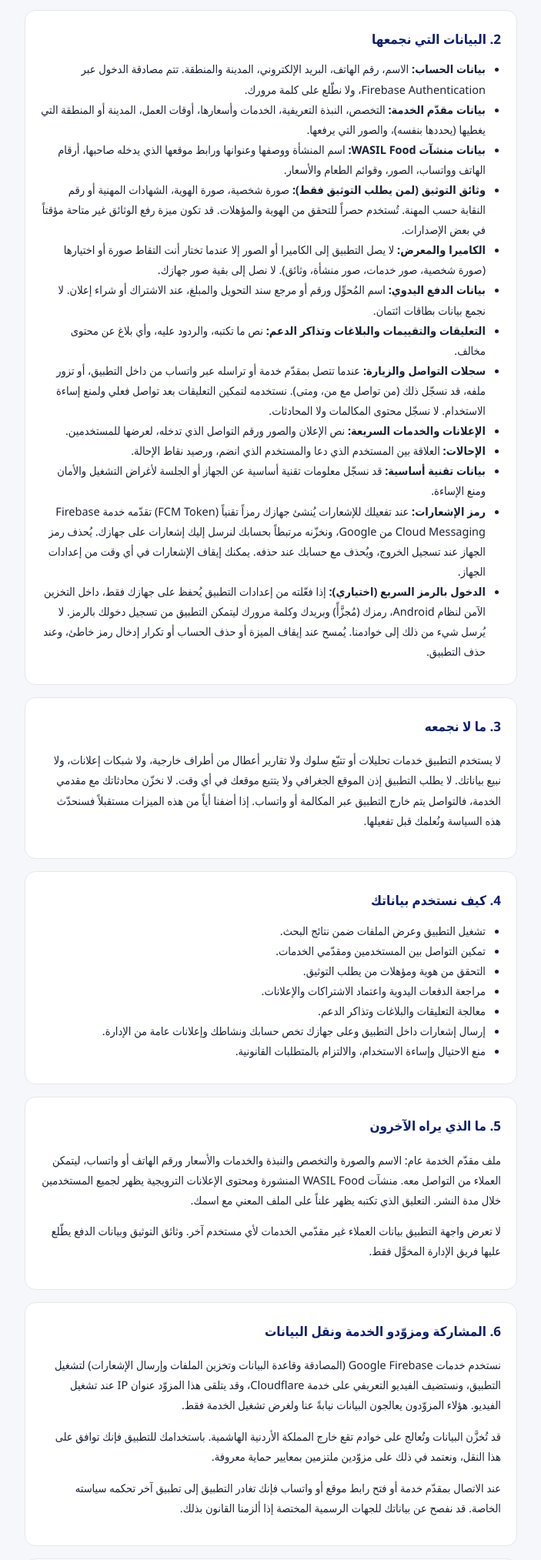
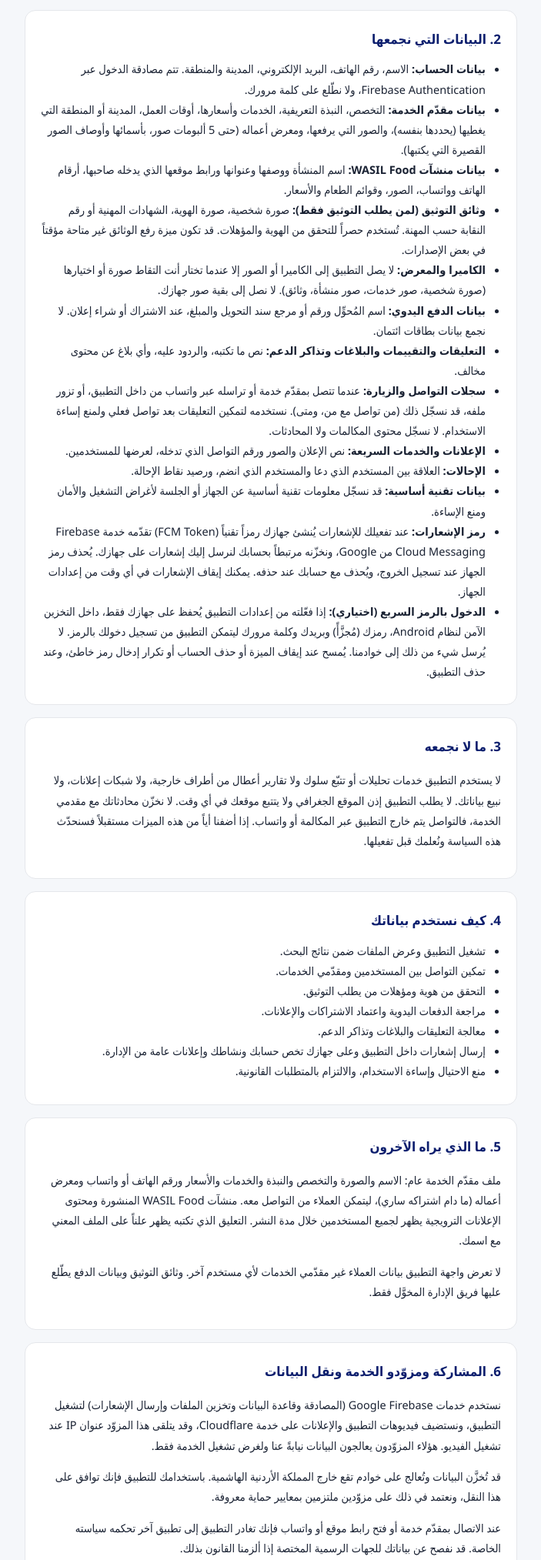
Before and after one commit to maloohm-collab/wasil-legal, a plain HTML site: page index.html in a window 1280 px wide. Shown: the part 525-2552 px from the top of the page at 77% size, without its empty margins (288-991 px from the left). Drawn offline with Linux system fonts and the light colour scheme.

Commit message:
Update privacy policy with new information

```diff
--- a/index.html
+++ b/index.html
@@ -63,7 +63,7 @@
   <div class="logo">W</div>
   <h1>سياسة الخصوصية</h1>
   <p>تطبيق WASIL — منصة خدمات ذكية في الأردن</p>
-  <div class="updated">آخر تحديث: 23 أكتوبر 2026</div>
+  <div class="updated">آخر تحديث: 6 نوفمبر 2026</div>
 </header>
 
 <main>
@@ -78,7 +78,7 @@
     <h2>2. البيانات التي نجمعها</h2>
     <ul>
       <li><strong>بيانات الحساب:</strong> الاسم، رقم الهاتف، البريد الإلكتروني، المدينة والمنطقة. تتم مصادقة الدخول عبر Firebase Authentication، ولا نطّلع على كلمة مرورك.</li>
-      <li><strong>بيانات مقدّم الخدمة:</strong> التخصص، النبذة التعريفية، الخدمات وأسعارها، أوقات العمل، المدينة أو المنطقة التي يغطيها (يحددها بنفسه)، والصور التي يرفعها.</li>
+      <li><strong>بيانات مقدّم الخدمة:</strong> التخصص، النبذة التعريفية، الخدمات وأسعارها، أوقات العمل، المدينة أو المنطقة التي يغطيها (يحددها بنفسه)، والصور التي يرفعها، ومعرض أعماله (حتى 5 ألبومات صور، بأسمائها وأوصاف الصور القصيرة التي يكتبها).</li>
       <li><strong>بيانات منشآت WASIL Food:</strong> اسم المنشأة ووصفها وعنوانها ورابط موقعها الذي يدخله صاحبها، أرقام الهاتف وواتساب، الصور، وقوائم الطعام والأسعار.</li>
       <li><strong>وثائق التوثيق (لمن يطلب التوثيق فقط):</strong> صورة شخصية، صورة الهوية، الشهادات المهنية أو رقم النقابة حسب المهنة. تُستخدم حصراً للتحقق من الهوية والمؤهلات. قد تكون ميزة رفع الوثائق غير متاحة مؤقتاً في بعض الإصدارات.</li>
       <li><strong>الكاميرا والمعرض:</strong> لا يصل التطبيق إلى الكاميرا أو الصور إلا عندما تختار أنت التقاط صورة أو اختيارها (صورة شخصية، صور خدمات، صور منشأة، وثائق). لا نصل إلى بقية صور جهازك.</li>
@@ -113,13 +113,13 @@
 
   <div class="card">
     <h2>5. ما الذي يراه الآخرون</h2>
-    <p>ملف مقدّم الخدمة عام: الاسم والصورة والتخصص والنبذة والخدمات والأسعار ورقم الهاتف أو واتساب، ليتمكن العملاء من التواصل معه. منشآت WASIL Food المنشورة ومحتوى الإعلانات الترويجية يظهر لجميع المستخدمين خلال مدة النشر. التعليق الذي تكتبه يظهر علناً على الملف المعني مع اسمك.</p>
+    <p>ملف مقدّم الخدمة عام: الاسم والصورة والتخصص والنبذة والخدمات والأسعار ورقم الهاتف أو واتساب ومعرض أعماله (ما دام اشتراكه ساري)، ليتمكن العملاء من التواصل معه. منشآت WASIL Food المنشورة ومحتوى الإعلانات الترويجية يظهر لجميع المستخدمين خلال مدة النشر. التعليق الذي تكتبه يظهر علناً على الملف المعني مع اسمك.</p>
     <p>لا تعرض واجهة التطبيق بيانات العملاء غير مقدّمي الخدمات لأي مستخدم آخر. وثائق التوثيق وبيانات الدفع يطّلع عليها فريق الإدارة المخوَّل فقط.</p>
   </div>
 
   <div class="card">
     <h2>6. المشاركة ومزوّدو الخدمة ونقل البيانات</h2>
-    <p>نستخدم خدمات Google Firebase (المصادقة وقاعدة البيانات وتخزين الملفات وإرسال الإشعارات) لتشغيل التطبيق، ونستضيف الفيديو التعريفي على خدمة Cloudflare، وقد يتلقى هذا المزوّد عنوان IP عند تشغيل الفيديو. هؤلاء المزوّدون يعالجون البيانات نيابةً عنا ولغرض تشغيل الخدمة فقط.</p>
+    <p>نستخدم خدمات Google Firebase (المصادقة وقاعدة البيانات وتخزين الملفات وإرسال الإشعارات) لتشغيل التطبيق، ونستضيف فيديوهات التطبيق والإعلانات على خدمة Cloudflare، وقد يتلقى هذا المزوّد عنوان IP عند تشغيل الفيديو. هؤلاء المزوّدون يعالجون البيانات نيابةً عنا ولغرض تشغيل الخدمة فقط.</p>
     <p>قد تُخزَّن البيانات وتُعالج على خوادم تقع خارج المملكة الأردنية الهاشمية. باستخدامك للتطبيق فإنك توافق على هذا النقل، ونعتمد في ذلك على مزوّدين ملتزمين بمعايير حماية معروفة.</p>
     <p>عند الاتصال بمقدّم خدمة أو فتح رابط موقع أو واتساب فإنك تغادر التطبيق إلى تطبيق آخر تحكمه سياسته الخاصة. قد نفصح عن بياناتك للجهات الرسمية المختصة إذا ألزمنا القانون بذلك.</p>
   </div>
@@ -137,6 +137,7 @@
       <tr><td>الملف الشخصي وبيانات الحساب وملف مقدّم الخدمة</td><td>فوراً عند الحذف من التطبيق</td></tr>
       <tr><td>الإشعارات، الطلبات السريعة، الإعلانات المميزة، طلب التوثيق</td><td>فوراً</td></tr>
       <tr><td>منشآت WASIL Food وقوائمها وصورها</td><td>فوراً</td></tr>
+      <tr><td>ألبومات أعمال مقدّم الخدمة وصورها</td><td>فوراً</td></tr>
       <tr><td>التعليقات التي كتبتها</td><td>تُجهَّل (بدون اسمك) خلال 30 يوماً، وتبقى على ملفات الآخرين لأنها جزء من سمعتها</td></tr>
       <tr><td>تذاكر الدعم، البلاغات، سجلات التواصل والزيارة</td><td>تُحذف أو تُجهَّل خلال 30 يوماً</td></tr>
       <tr><td>السجلات المالية (طلبات الاشتراك، سندات الدفع، المعاملات، نقاط الإحالة)</td><td>تُحفظ للمدة التي تقتضيها القوانين المحاسبية والضريبية النافذة ثم تُحذف، وتُفصل عن هويتك حيثما أمكن</td></tr>
```
